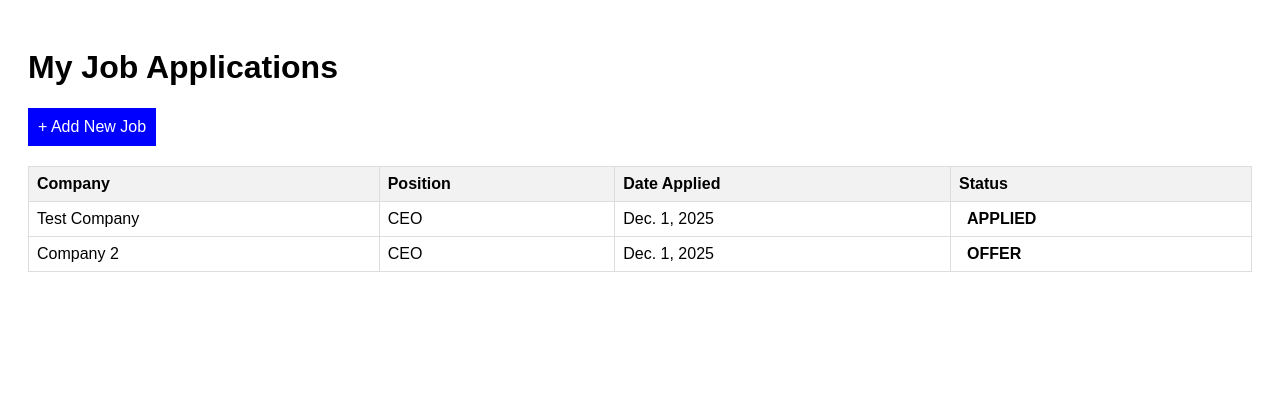
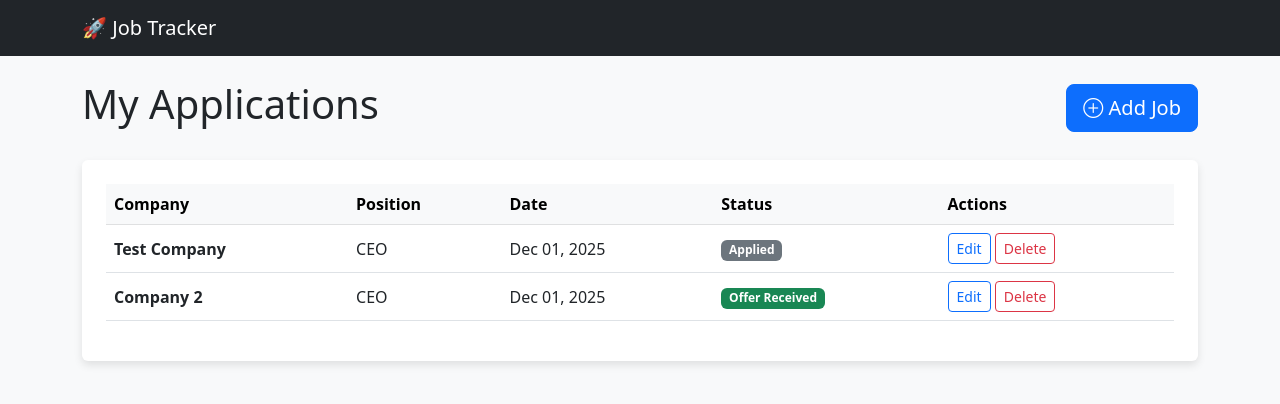
Before and after one commit to vishnupramod2003/Job-Hunt-Tracker, a Django app: page / in a window 1280 px wide. Shown: the top 404 px of the page. Run offline with Django 5.2, Linux system fonts and the light colour scheme; data comes from the database, SQL or seed files in the repository; both versions use the stored data as it was after the commit.

Commit message:
Completed the project and improved the UI

```diff
--- a/jobs/templates/job_list.html
+++ b/jobs/templates/job_list.html
@@ -1,49 +1,85 @@
 <!DOCTYPE html>
-<html>
+<html lang="en">
 <head>
+    <meta charset="UTF-8">
     <title>Job Hunt Tracker</title>
+    <link href="https://cdn.jsdelivr.net/npm/bootstrap@5.3.0/dist/css/bootstrap.min.css" rel="stylesheet">
+    <link rel="stylesheet" href="https://cdn.jsdelivr.net/npm/bootstrap-icons@1.10.0/font/bootstrap-icons.css">
+
     <style>
-        body { font-family: sans-serif; padding: 20px; }
-        table { width: 100%; border-collapse: collapse; }
-        th, td { border: 1px solid #ddd; padding: 8px; text-align: left; }
-        th { background-color: #f2f2f2; }
-        .status-tag { padding: 4px 8px; border-radius: 4px; font-weight: bold; }
+        body { background-color: #f8f9fa; }
+        .card { box-shadow: 0 4px 8px rgba(0,0,0,0.1); border: none; }
+        .table td { vertical-align: middle; }
     </style>
 </head>
 <body>
 
-    <h1>My Job Applications</h1>
+    <nav class="navbar navbar-dark bg-dark mb-4">
+        <div class="container">
+            <a class="navbar-brand" href="#">🚀 Job Tracker</a>
+        </div>
+    </nav>
 
-    <a href="{% url 'add-job' %}" style="display:inline-block; margin-bottom: 20px; padding: 10px; background-color: blue; color: white; text-decoration: none;">+ Add New Job</a>
+    <div class="container">
 
-    <table>
-        <thead>
+        <div class="d-flex justify-content-between align-items-center mb-4">
+            <h1>My Applications</h1>
+            <a href="{% url 'add-job' %}" class="btn btn-primary btn-lg">
+                <i class="bi bi-plus-circle"></i> Add Job
+            </a>
+        </div>
+
+        <div class="card p-4">
+            <table class="table table-hover">
+                <thead class="table-light">
                     <tr>
                         <th>Company</th>
                         <th>Position</th>
-                <th>Date Applied</th>
+                        <th>Date</th>
                         <th>Status</th>
+                        <th>Actions</th>
                     </tr>
                 </thead>
                 <tbody>
                     {% for job in jobs %}
                     <tr>
-                <td>{{ job.company }}</td>
+                        <td class="fw-bold">
+                            <a href="{% url 'job-detail' job.pk %}" style="text-decoration: none; color: inherit;">
+                                {{ job.company }}
+                            </a>
+                        </td>
                         <td>{{ job.position }}</td>
-                <td>{{ job.date_applied }}</td>
+                        <td>{{ job.date_applied|date:"M d, Y" }}</td>
+
                         <td>
-                    <span class="status-tag">
-                        {{ job.status }}
-                    </span>
+                            {% if job.status == 'APPLIED' %}
+                                <span class="badge bg-secondary">Applied</span>
+                            {% elif job.status == 'INTERVIEW' %}
+                                <span class="badge bg-warning text-dark">Interviewing</span>
+                            {% elif job.status == 'OFFER' %}
+                                <span class="badge bg-success">Offer Received</span>
+                            {% elif job.status == 'REJECTED' %}
+                                <span class="badge bg-danger">Rejected</span>
+                            {% endif %}
+                        </td>
+
+                        <td>
+                            <a href="{% url 'update-job' job.pk %}" class="btn btn-sm btn-outline-primary">Edit</a>
+                            <a href="{% url 'delete-job' job.pk %}" class="btn btn-sm btn-outline-danger">Delete</a>
                         </td>
                     </tr>
                     {% empty %}
                     <tr>
-                <td colspan="4">No jobs added yet. Go to Admin to add some!</td>
+                        <td colspan="5" class="text-center py-4">
+                            <p class="text-muted">No jobs tracked yet.</p>
+                            <a href="{% url 'add-job' %}" class="btn btn-primary">Add your first job</a>
+                        </td>
                     </tr>
                     {% endfor %}
                 </tbody>
             </table>
+        </div>
+    </div>
 
 </body>
 </html>
--- a/jobs/urls.py
+++ b/jobs/urls.py
@@ -1,7 +1,10 @@
 from django.urls import path
-from .views import JobListView, JobCreateView
+from .views import JobListView, JobCreateView, JobUpdateView, JobDeleteView, JobDetailView
 
 urlpatterns = [
     path('',JobListView.as_view(),name='dashboard'),
     path('add/',JobCreateView.as_view(),name='add-job'),
+    path('update/<int:pk>/', JobUpdateView.as_view(), name='update-job'),
+    path('delete/<int:pk>/', JobDeleteView.as_view(), name='delete-job'),
+    path('job/<int:pk>/', JobDetailView.as_view(), name='job-detail'),
 ]
--- a/jobs/views.py
+++ b/jobs/views.py
@@ -1,5 +1,5 @@
 from django.shortcuts import render
-from django.views.generic import ListView, CreateView
+from django.views.generic import ListView, CreateView, UpdateView, DeleteView, DetailView
 from .models import JobApplication
 from django.urls import reverse_lazy
 
@@ -13,3 +13,19 @@ class JobCreateView(CreateView):
     template_name = 'job_form.html'
     fields = ['company', 'position', 'url', 'status', 'notes']
     success_url = reverse_lazy('dashboard')
+
+class JobUpdateView(UpdateView):
+    model = JobApplication
+    template_name = 'job_form.html'
+    fields = ['company', 'position', 'url', 'status', 'notes']
+    success_url = reverse_lazy('dashboard')
+
+class JobDeleteView(DeleteView):
+    model = JobApplication
+    template_name = 'job_confirm_delete.html'
+    success_url = reverse_lazy('dashboard')
+
+class JobDetailView(DetailView):
+    model = JobApplication
+    template_name = 'job_detail.html'
+    context_object_name = 'job'
```
Also changed, not shown: jobs/templates/job_confirm_delete.html (added, +26 -0 lines), jobs/templates/job_detail.html (added, +45 -0 lines), db.sqlite3. Lines whose indentation alone changed are shown as unchanged.
